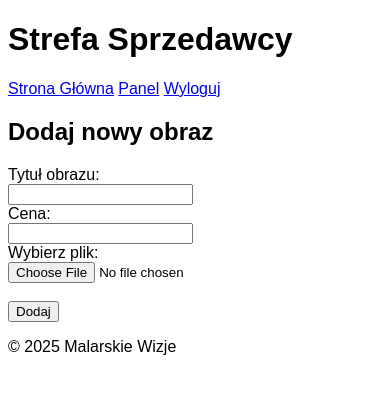
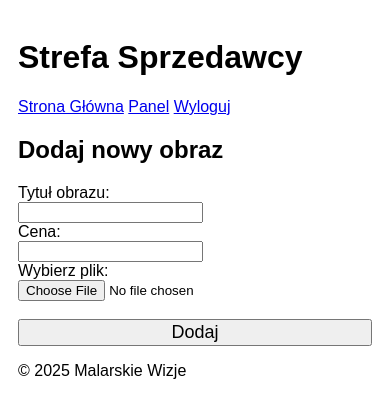
Before and after one commit to MarzycielKasia/MalarskieWizje, a plain HTML site: page seller.html in a window 390 px wide. Drawn offline with Linux system fonts and the light colour scheme.

Commit message:
Update style.css

```diff
--- a/style.css
+++ b/style.css
@@ -1 +1,20 @@
 body { background-color: #fff; color: #000; font-family: Arial, sans-serif; }
+/* Mobile-friendly */
+@media (max-width: 600px) {
+  body {
+    font-size: 16px;
+    padding: 10px;
+  }
+  nav, .header, .footer {
+    flex-direction: column;
+    align-items: center;
+  }
+  .gallery img {
+    width: 100%;
+    height: auto;
+  }
+  button {
+    width: 100%;
+    font-size: 18px;
+  }
+}
```
